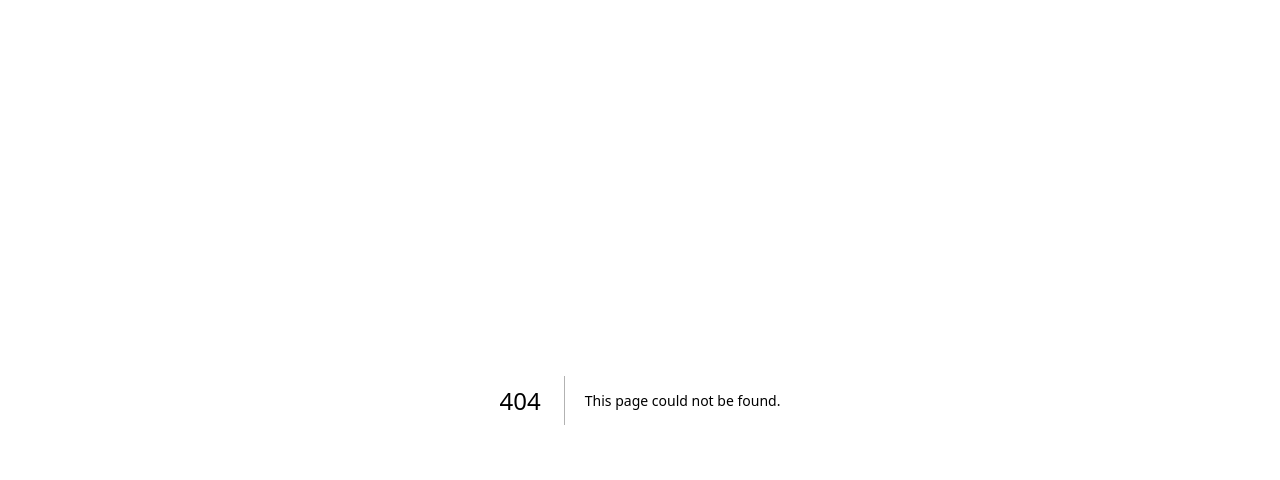
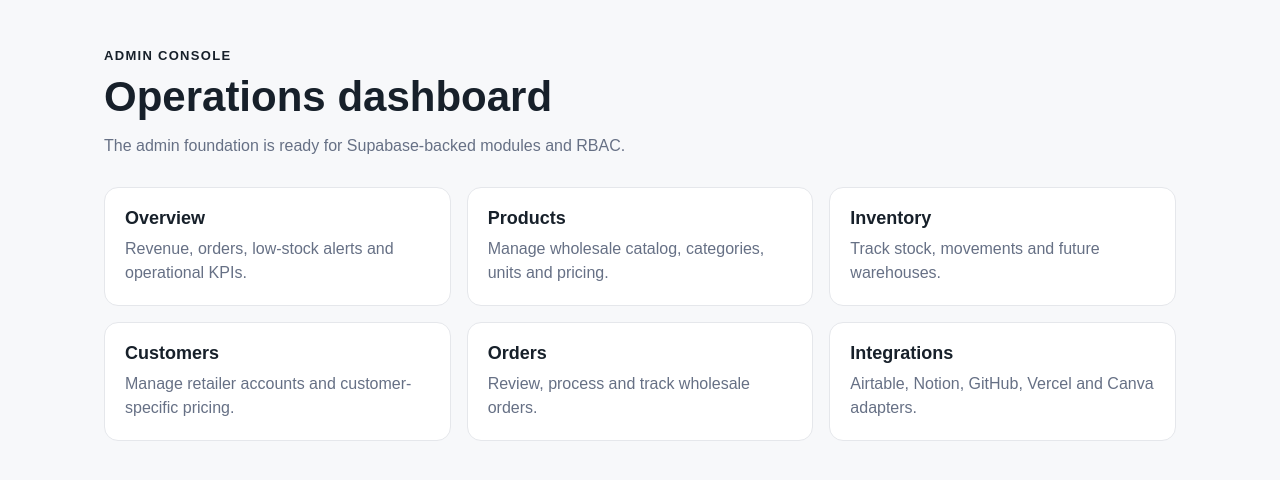
Before and after one commit to tejtechsolo/venkateswara-provisions, a Next.js app: page /admin in a window 1280 px wide. Before the commit this address had no page. Shown: the top 480 px of the page. Built offline with nearby package versions, Linux system fonts and the light colour scheme.

Commit message:
build: add admin console foundation

```diff
--- /dev/null
+++ b/app/admin/page.tsx
@@ -0,0 +1,19 @@
+const modules = [
+  ['Overview', 'Revenue, orders, low-stock alerts and operational KPIs.'],
+  ['Products', 'Manage wholesale catalog, categories, units and pricing.'],
+  ['Inventory', 'Track stock, movements and future warehouses.'],
+  ['Customers', 'Manage retailer accounts and customer-specific pricing.'],
+  ['Orders', 'Review, process and track wholesale orders.'],
+  ['Integrations', 'Airtable, Notion, GitHub, Vercel and Canva adapters.'],
+]
+
+export default function AdminPage() {
+  return <main style={{ maxWidth: 1120, margin: '0 auto', padding: '48px 24px' }}>
+    <p style={{ margin: 0, fontSize: 13, fontWeight: 700, letterSpacing: 1.3, textTransform: 'uppercase' }}>Admin Console</p>
+    <h1 style={{ fontSize: 42, margin: '10px 0 8px' }}>Operations dashboard</h1>
+    <p style={{ color: '#667085', marginBottom: 32 }}>The admin foundation is ready for Supabase-backed modules and RBAC.</p>
+    <section style={{ display: 'grid', gridTemplateColumns: 'repeat(auto-fit,minmax(260px,1fr))', gap: 16 }}>
+      {modules.map(([name, description]) => <div key={name} style={{ background: '#fff', border: '1px solid #e5e7eb', borderRadius: 14, padding: 20 }}><h2 style={{ fontSize: 18, margin: '0 0 8px' }}>{name}</h2><p style={{ color: '#667085', lineHeight: 1.5, margin: 0 }}>{description}</p></div>)}
+    </section>
+  </main>
+}
```
